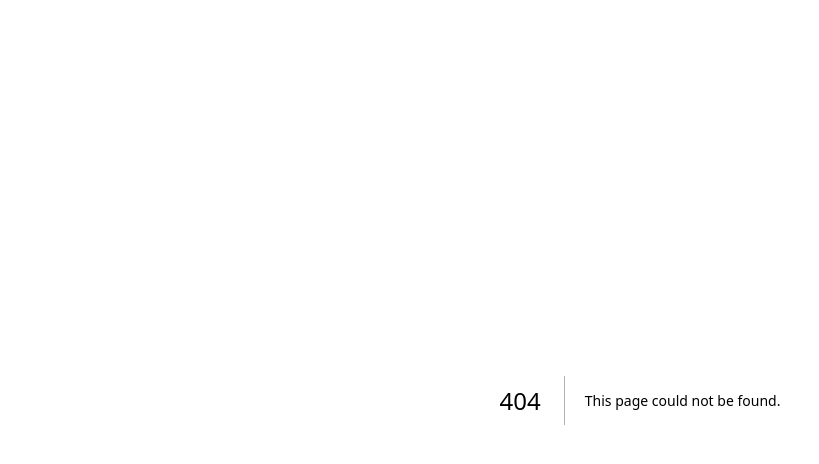
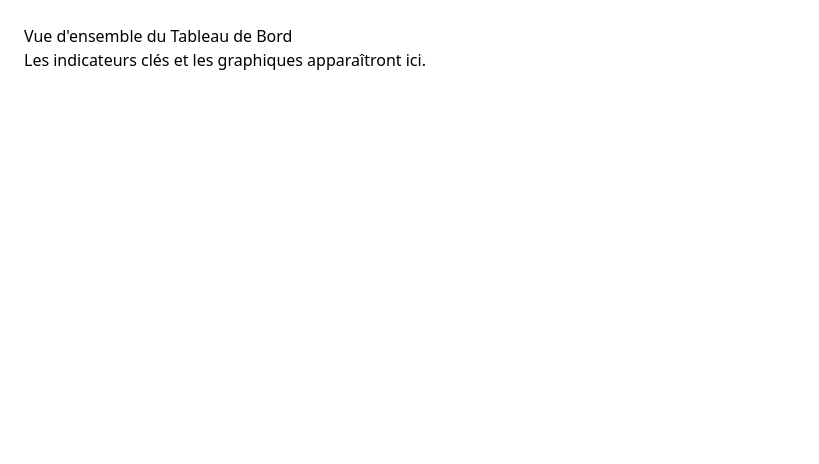
Before and after one commit to FYGS/formation-nextjs, a Next.js app: page /dashboard in a window 1280 px wide. Before the commit this address had no page. Shown: the top 464 px of the page, without its empty margins (0-819 px from the left). Built offline with nearby package versions, Linux system fonts and the light colour scheme.

Commit message:
ajouter les pages de connexion et dashboard

```diff
--- /dev/null
+++ b/src/app/dashboard/page.tsx
@@ -0,0 +1,10 @@
+export default function DashboardPage() {
+  return (
+    <main className="p-6">
+      {" "}
+      {/* Ajustement du padding pour un dashboard */}
+      <h1>Vue d&apos;ensemble du Tableau de Bord</h1>
+      <p>Les indicateurs clés et les graphiques apparaîtront ici.</p>
+    </main>
+  );
+}
--- /dev/null
+++ b/src/app/login/page.tsx
@@ -0,0 +1,8 @@
+export default function LoginPage() {
+  return (
+    <main className="flex min-h-screen flex-col items-center justify-center p-24">
+      <h1>Page de Connexion</h1>
+      <p>Le formulaire de connexion sera implémenté ici.</p>
+    </main>
+  );
+}
```
